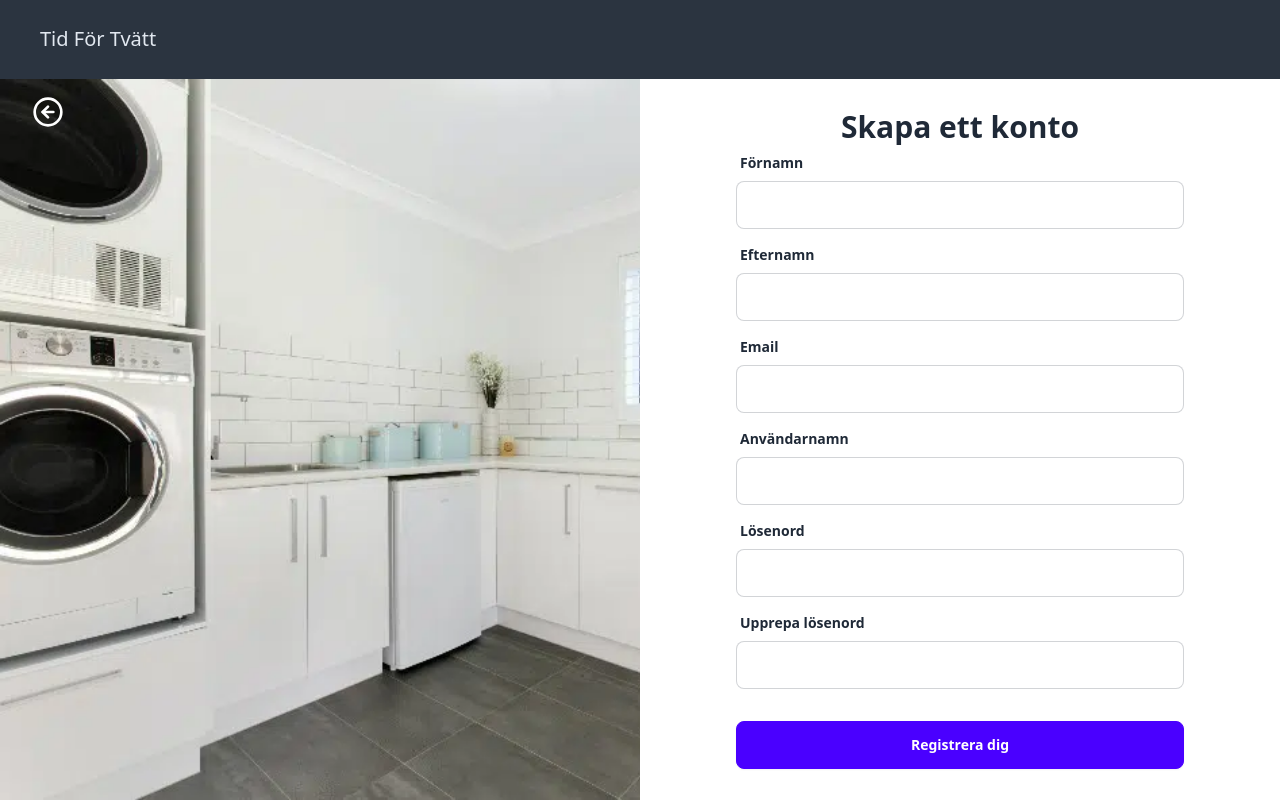
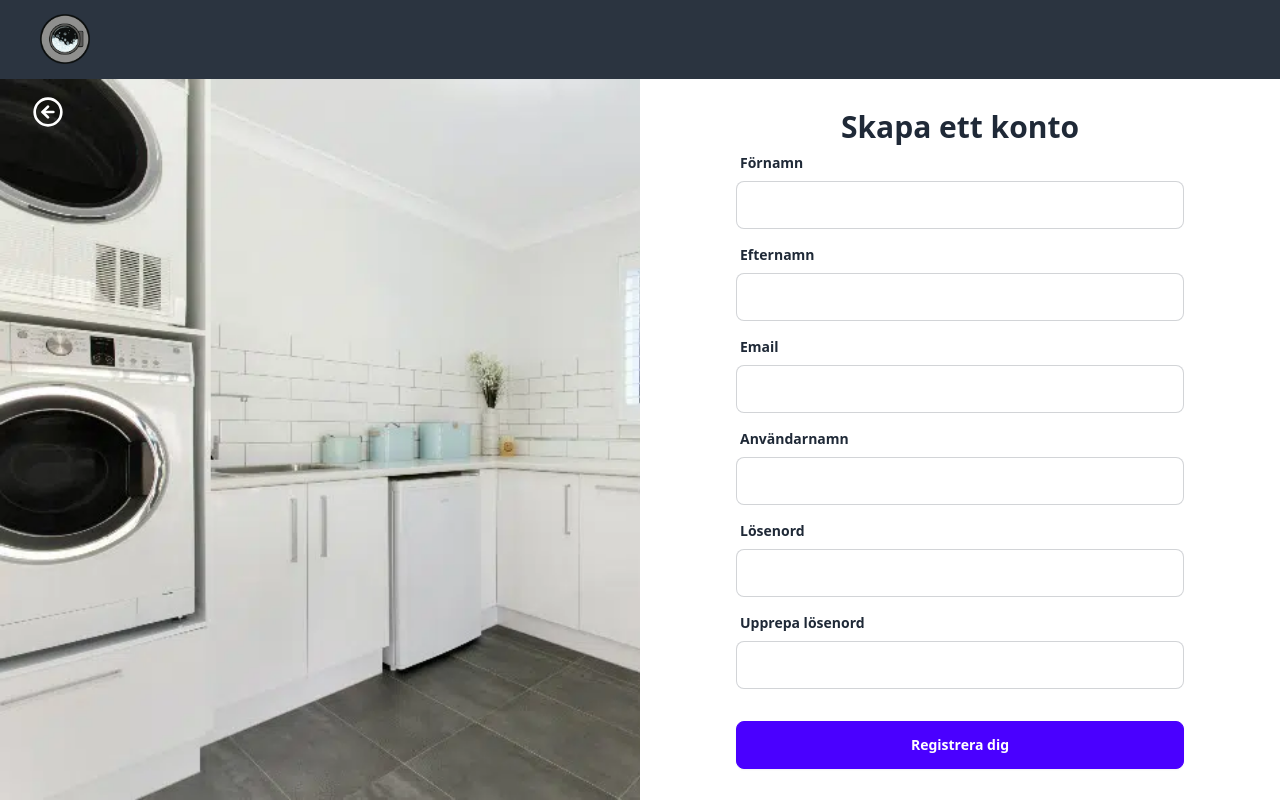
Before and after one commit to therealdanmalmx/frontend_mintvattid, a React (Vite) app: page /register in a window 1280 px wide. Built offline with nearby package versions, Linux system fonts and the light colour scheme; no server answers.

Commit message:
Add logo to navbar

```diff
--- a/src/components/Basic/NavBar.tsx
+++ b/src/components/Basic/NavBar.tsx
@@ -11,7 +11,11 @@ const NavBar = ({
     <div className="navbar flex h-20 w-full justify-between bg-neutral px-6 text-slate-200 md:px-10">
       <div>
         <Link to="/" className="text-xl">
-          Tid För Tvätt
+          <img
+            src="/src/assets/img/tvattid_logo.webp"
+            alt=""
+            style={{ height: "50px" }}
+          />
         </Link>
       </div>
       <div>
@@ -28,6 +32,7 @@ const NavBar = ({
                   src="https://img.daisyui.com/images/stock/photo-1534528741775-53994a69daeb.webp"
                 />
               </div>
+              <span className="text-white">Min Tvätt</span>
             </div>
             <ul
               tabIndex={1}
--- a/src/components/Basic/Register/RegisterUser.tsx
+++ b/src/components/Basic/Register/RegisterUser.tsx
@@ -1,6 +1,6 @@
 import React from "react";
 import RegistrationForm from "./RegistrationForm";
-import { ChevronLeft, ArrowLeftCircle } from "react-feather";
+import { ArrowLeftCircle } from "react-feather";
 import { Link } from "react-router";
 
 const RegisterUser = () => {
```
